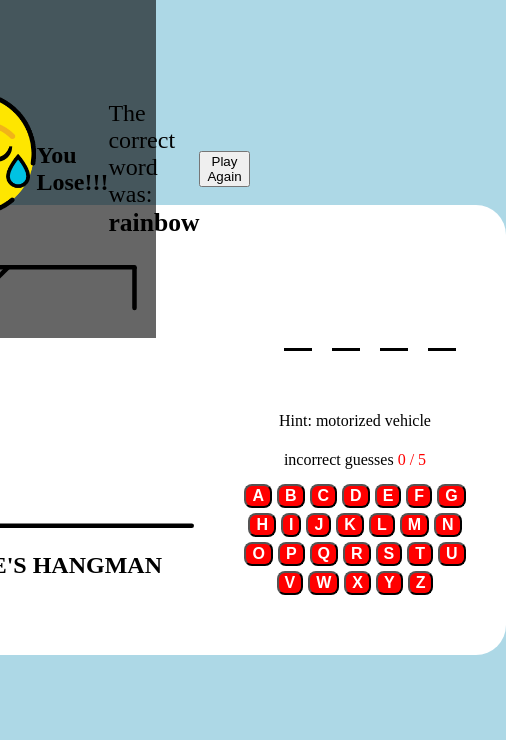
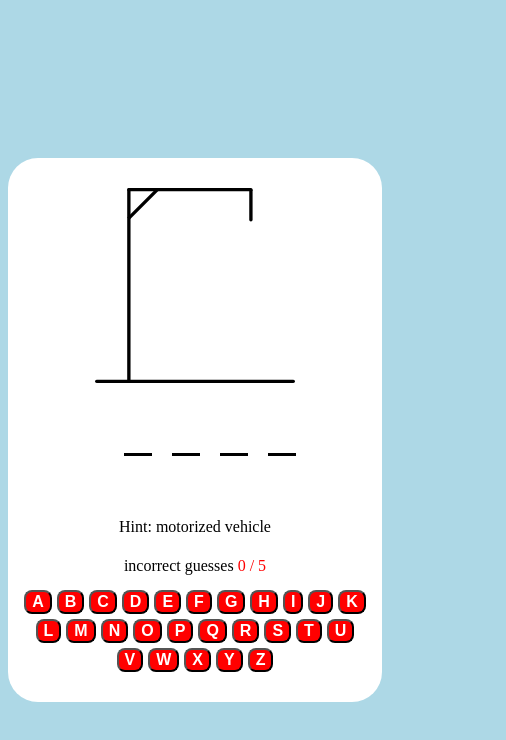
Before and after one commit to drebyrd715/Hangman, a plain HTML site: page index.html in a window 390 px wide. Shown: the whole page, 506 px wide, since content can reach past the window. Drawn offline with Linux system fonts and the light colour scheme.

Commit message:
make site responsive

```diff
--- a/script.js
+++ b/script.js
@@ -33,6 +33,7 @@ const startGame = (button, clickedLetter) => {
        wronGuessCount++;
        hangmanImage.src = `hangman/hangman-${wronGuessCount}.svg`;
     }
+    button.disable = true;
     guessesText.innerText = `${wronGuessCount} / ${maxGuesses}`;
 }
 
--- a/style.css
+++ b/style.css
@@ -79,7 +79,7 @@ margin: -40px 0 35px;
     top: 0;
     width: 40%;
     height: 40%;
-    display: flex;
+    display: none;
     justify-content: center;
     align-items: center;
     background: rgb(0,0,0,0.6);
@@ -104,3 +104,17 @@ border-radius: 20px;
 .game-modal p b{
     font-size: 1.6rem;
 }
+/* use media to make the window responsive */
+@media (max-width: 782px) {
+    .container {
+        flex-direction: column;
+        padding: 30px 15px;
+        align-items: center;
+    }
+    .hangman-box img {
+        max-width: 200px;
+    }
+    .hangman-box h1 {
+        display: none;
+    }
+}
```
